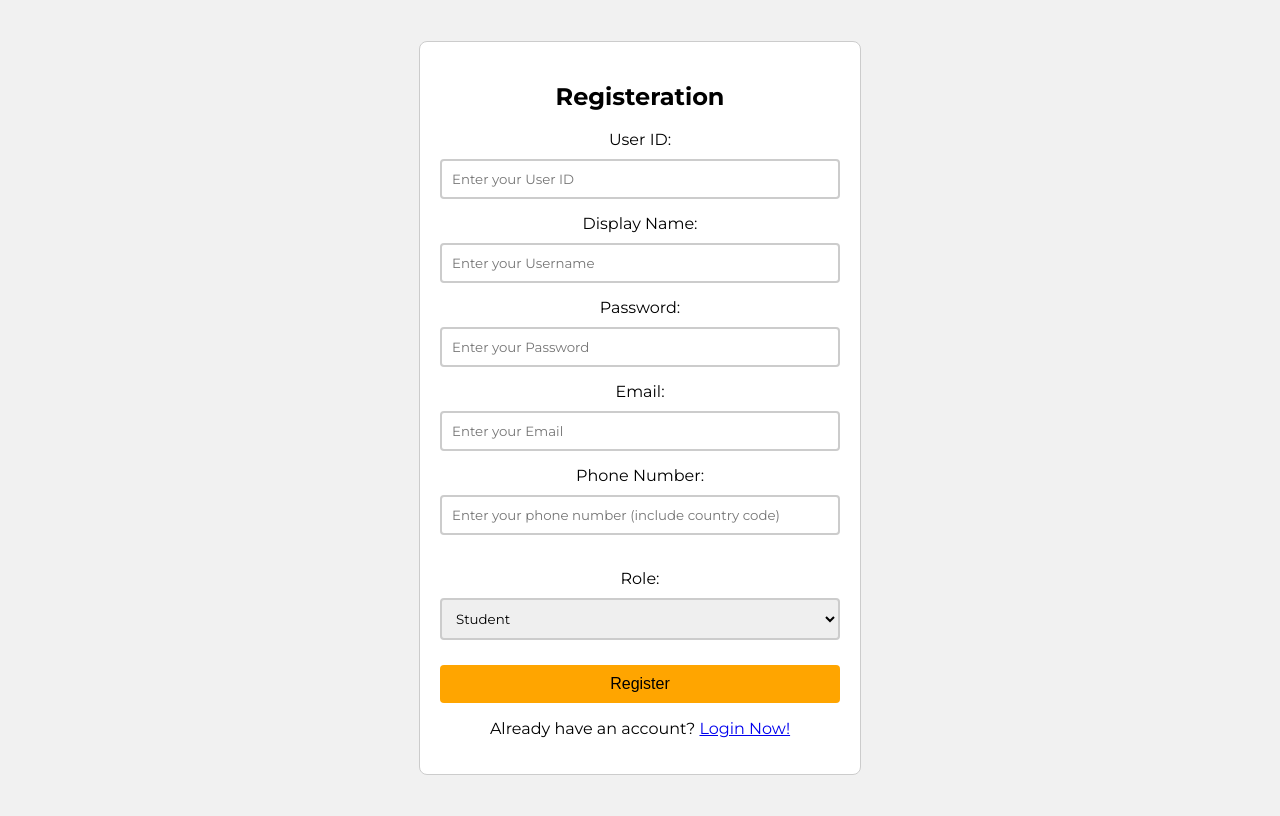
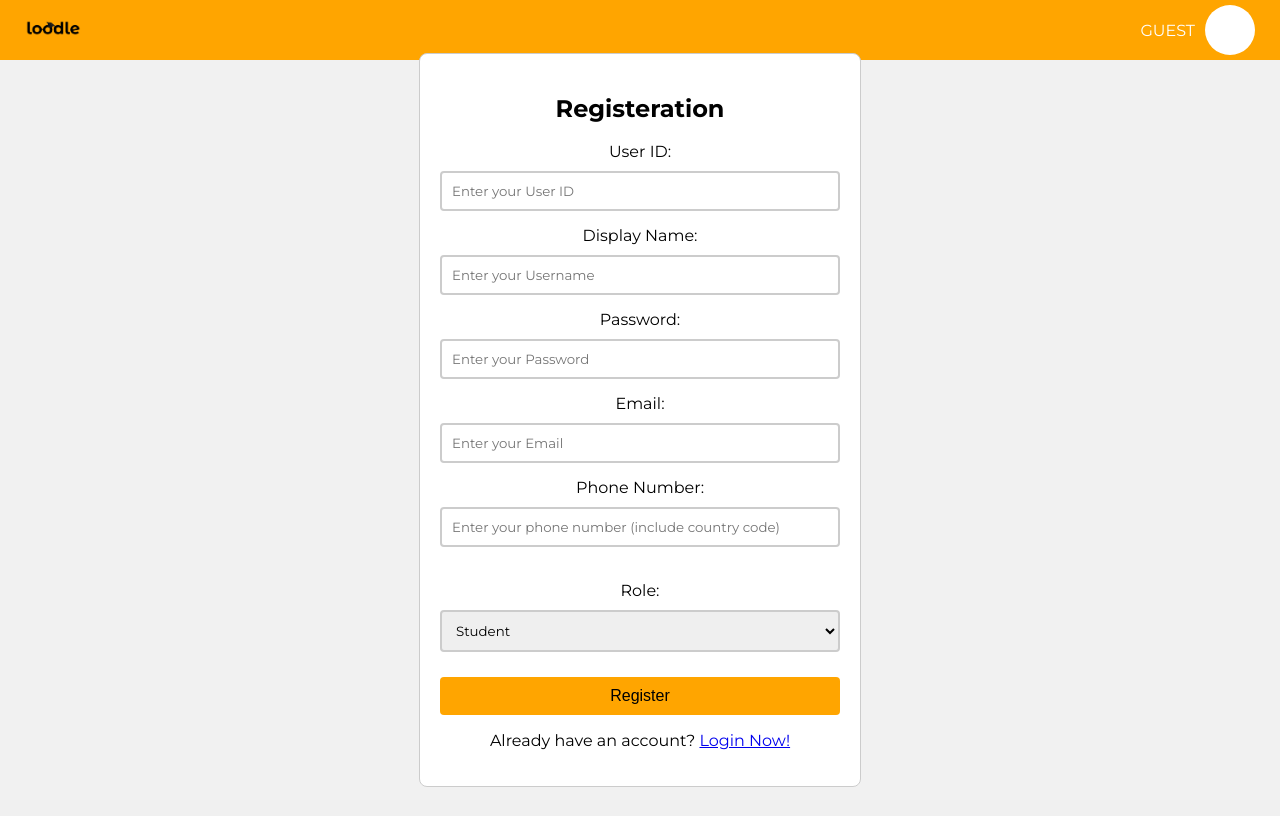
Before and after one commit to JackNJH/gamified-learning-system, a PHP site: page /public/register.php in a window 1280 px wide. After the commit the page ends 787 px from the top, so only its background shows below. Run offline with PHP 8.4, Linux system fonts and the light colour scheme; some libraries are stand-ins or nearby versions.

Commit message:
guest header + file directory updates

```diff
--- a/js/cdnjs.cloudflare.com_ajax_libs_intl-tel-input_11.0.9_js_intlTelInput.js
+++ b/js/cdnjs.cloudflare.com_ajax_libs_intl-tel-input_11.0.9_js_intlTelInput.js
@@ -36,7 +36,7 @@
         // geoIp lookup function
         geoIpLookup: null,
         // initial country
-        initialCountry: "",
+        initialCountry: "auto",
         // don't insert international dial codes
         nationalMode: true,
         // display only these countries
--- a/public/header.php
+++ b/public/header.php
@@ -0,0 +1,63 @@
+<!DOCTYPE html>
+<html lang="en">
+<head>
+<meta charset="UTF-8">
+<meta name="viewport" content="width=device-width, initial-scale=1.0">
+<link href="https://fonts.googleapis.com/css2?family=Montserrat:wght@400;700&display=swap" rel="stylesheet">
+<style>
+    body {
+        margin: 0;
+        padding: 0;
+    }
+
+    header {
+        background-color: orange;
+        color: #fff;
+        padding: 5px;
+        display: flex;
+        justify-content: space-between;
+        align-items: center;
+        top: 0;
+    }
+
+    .logo {
+        margin-left: 20px;
+    }
+
+    .logo img {
+        max-width: 5%;
+        height: auto;
+    }
+
+    .user-info {
+        display: flex;
+        align-items: center;
+        margin-right: 20px;
+    }
+
+    .user-role {
+        margin-right: 10px;
+    }
+
+    .user-profile {
+        width: 50px;
+        height: 50px;
+        border-radius: 50%;
+        background-color: #fff;
+    }
+</style>
+</head>
+<body>
+
+<header>
+    <div class="logo">
+        <a href="../index.php"><img src="../images/logo.png" alt="Logo"></a>
+    </div>
+    <div class="user-info">
+        <div class="user-role">GUEST</div>
+        <div class="user-profile"></div>
+    </div>
+</header>
+
+</body>
+</html>
--- a/public/register.php
+++ b/public/register.php
@@ -1,3 +1,8 @@
+<?php
+    include 'header.php'; // Header
+?>
+
+
 <!DOCTYPE html>
 <html lang="en">
 <head>
@@ -16,7 +21,7 @@
         display: flex;
         justify-content: center;
         align-items: center;
-        height: 100vh;
+        height: 90vh;
     }
 
     .register-container {
--- a/public/reset_password.php
+++ b/public/reset_password.php
@@ -0,0 +1,3 @@
+<?php
+    include 'header.php'; // Header
+?>
```
Also changed, not shown: js/register.php (deleted, +0 -105 lines), public/index.php (+2 -8 lines), README.md, uploads/README.md (added).
